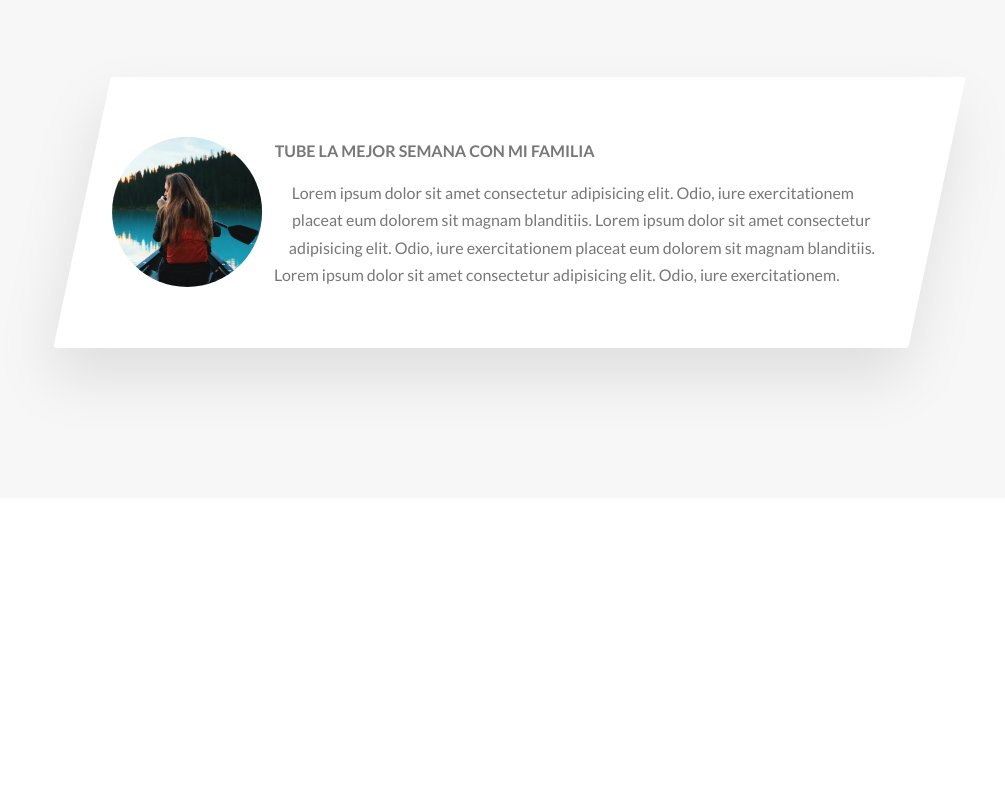
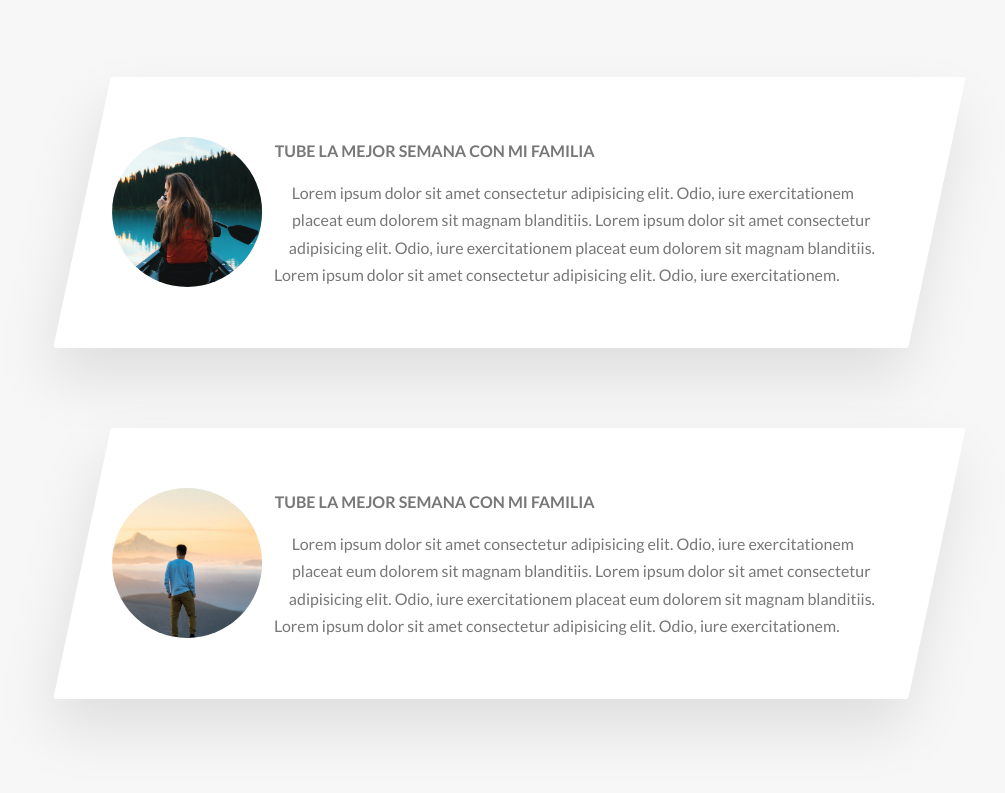
Before and after one commit to chlrobert93/Natours-css, a website: page index.html in a window 1280 px wide. Shown: the part 3444-4237 px from the top of the page, without its empty margins (131-1136 px from the left). Before the commit the page ends 3972 px from the top, so only its background shows below. Drawn offline with Linux system fonts and the light colour scheme.

Commit message:
agregar segunda historia parte dos

```diff
--- a/index.html
+++ b/index.html
@@ -225,8 +225,22 @@
                                 Lorem ipsum dolor sit amet consectetur adipisicing elit. Odio, iure exercitationem placeat eum dolorem sit magnam blanditiis. Lorem ipsum dolor sit amet consectetur adipisicing elit. Odio, iure exercitationem placeat eum dolorem sit magnam blanditiis. Lorem ipsum dolor sit amet consectetur adipisicing elit. Odio, iure exercitationem.
                             </p>
                         </div>
-                  </div>
-             </div>
+                   </div>
+                </div>
+                <div class="row">
+                  <div class="story">
+                    <figure class="story__shape">
+                        <img src="img/nat-9.jpg" alt="Persona" class="story__img">
+                        <figcaption class="story__caption">Luke Skywalker</figcaption>
+                    </figure>
+                    <div class="story__text">
+                        <h3 class="heading-tertiary u-margin-bottom-small">Tube la mejor semana con mi familia</h3>
+                        <p>
+                            Lorem ipsum dolor sit amet consectetur adipisicing elit. Odio, iure exercitationem placeat eum dolorem sit magnam blanditiis. Lorem ipsum dolor sit amet consectetur adipisicing elit. Odio, iure exercitationem placeat eum dolorem sit magnam blanditiis. Lorem ipsum dolor sit amet consectetur adipisicing elit. Odio, iure exercitationem.
+                        </p>
+                    </div>
+                 </div>
+               </div>
             </section>
        </main>
        <!--
```
